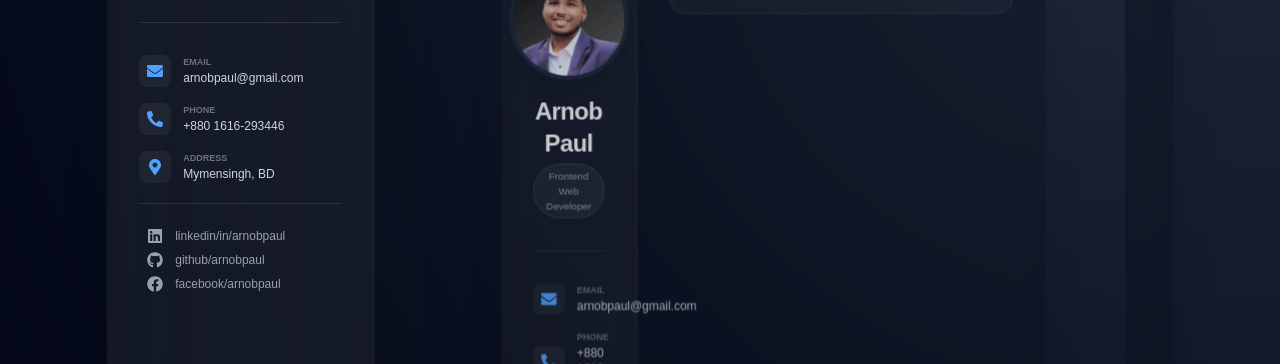
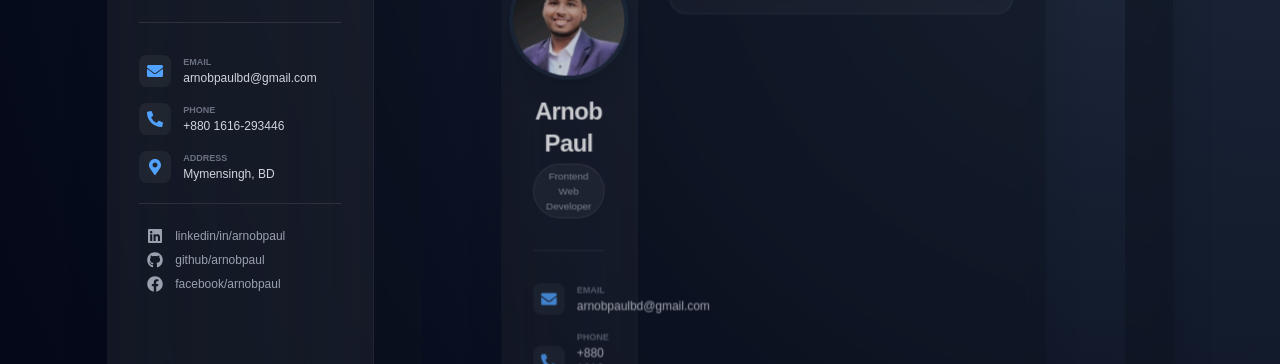
Before and after one commit to arnobpaul46/arnob-s-portfolio, a Next.js app: page /MainLayout in a window 1280 px wide. Shown: the part 287-651 px from the top of the page. Built offline with nearby package versions, Linux system fonts and the light colour scheme.

Commit message:
readme file add

```diff
--- a/src/app/components/InfoCard.jsx
+++ b/src/app/components/InfoCard.jsx
@@ -19,7 +19,7 @@ const InfoCard = () => {
 
             <div className="flex-grow py-8 space-y-5">
                 <div className="space-y-4">
-                    <ContactItem icon={<FaEnvelope />} label="Email" value="arnobpaul@gmail.com" />
+                    <ContactItem icon={<FaEnvelope />} label="Email" value="arnobpaulbd@gmail.com" />
                     <ContactItem icon={<FaPhoneAlt />} label="Phone" value="+880 1616-293446" />
                     <ContactItem icon={<FaMapMarkerAlt />} label="Address" value="Mymensingh, BD" />
                 </div>
--- a/src/app/projects/page.jsx
+++ b/src/app/projects/page.jsx
@@ -8,6 +8,7 @@ import {
   FaExternalLinkAlt,
   FaFolderOpen,
 } from "react-icons/fa";
+import Link from "next/link";
 
 const projects = [
   {
@@ -175,7 +176,7 @@ const ProjectPage = () => {
               {/* Links */}
               <div className="flex items-center gap-6 pt-4 border-t border-white/5">
 
-                <a
+                <Link
                   href={project.live}
                   target="_blank"
                   rel="noreferrer"
@@ -183,9 +184,9 @@ const ProjectPage = () => {
                 >
                   <FaExternalLinkAlt size={14} />
                   Live Demo
-                </a>
+                </Link>
 
-                <a
+                <Link
                   href={project.repo}
                   target="_blank"
                   rel="noreferrer"
@@ -193,7 +194,7 @@ const ProjectPage = () => {
                 >
                   <FaGithub size={16} />
                   Source Code
-                </a>
+                </Link>
               </div>
             </div>
           </motion.div>
```
Also changed, not shown: 1 other file (tests, documents, lock files or other folders).
